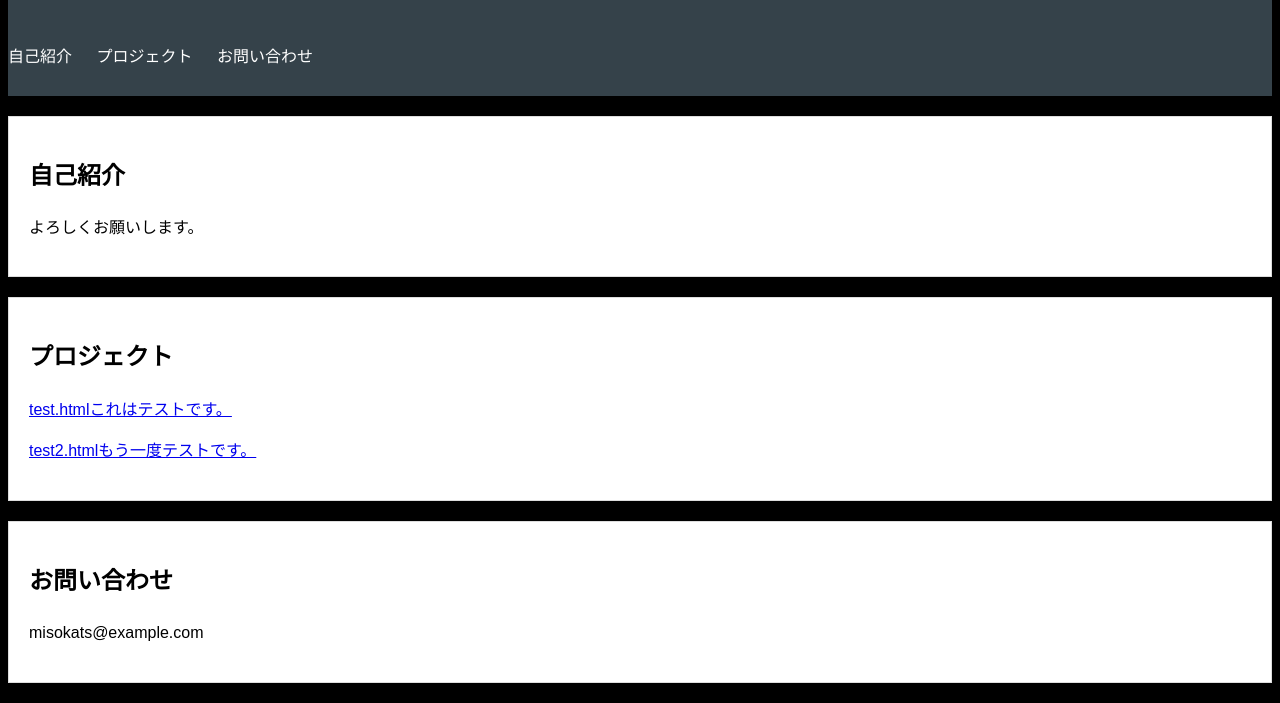
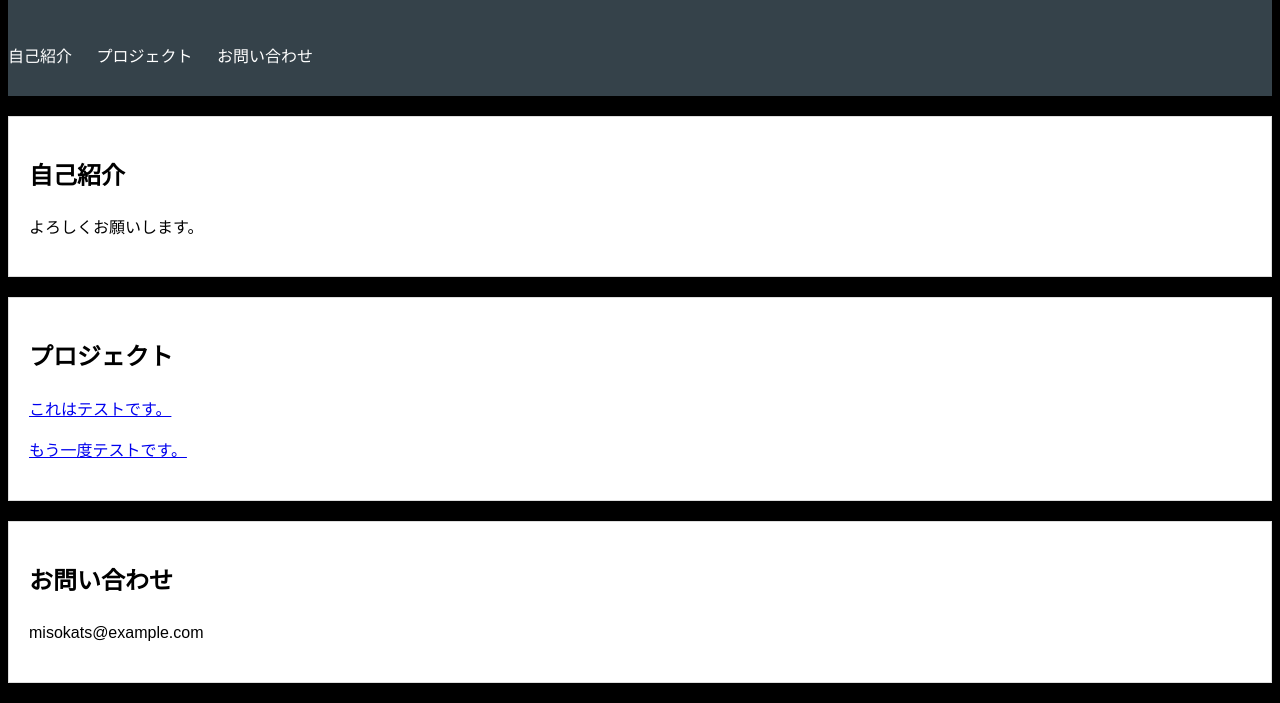
Before and after one commit to misokats/web_page, a plain HTML site: page index.html in a window 1280 px wide. Shown: the part 104-807 px from the top of the page. Drawn offline with Linux system fonts and the light colour scheme.

Commit message:
プロジェクトセクションのリンクテキストを修正

```diff
--- a/index.html
+++ b/index.html
@@ -24,8 +24,8 @@
     </section>
     <section id="projects">
         <h2>プロジェクト</h2>
-        <p><a href="test.html">test.htmlこれはテストです。</a></p>
-        <p><a href="test2.html">test2.htmlもう一度テストです。</a></p>
+        <p><a href="test.html">これはテストです。</a></p>
+        <p><a href="test2.html">もう一度テストです。</a></p>
     </section>
     <section id="contact">
         <h2>お問い合わせ</h2>
```
